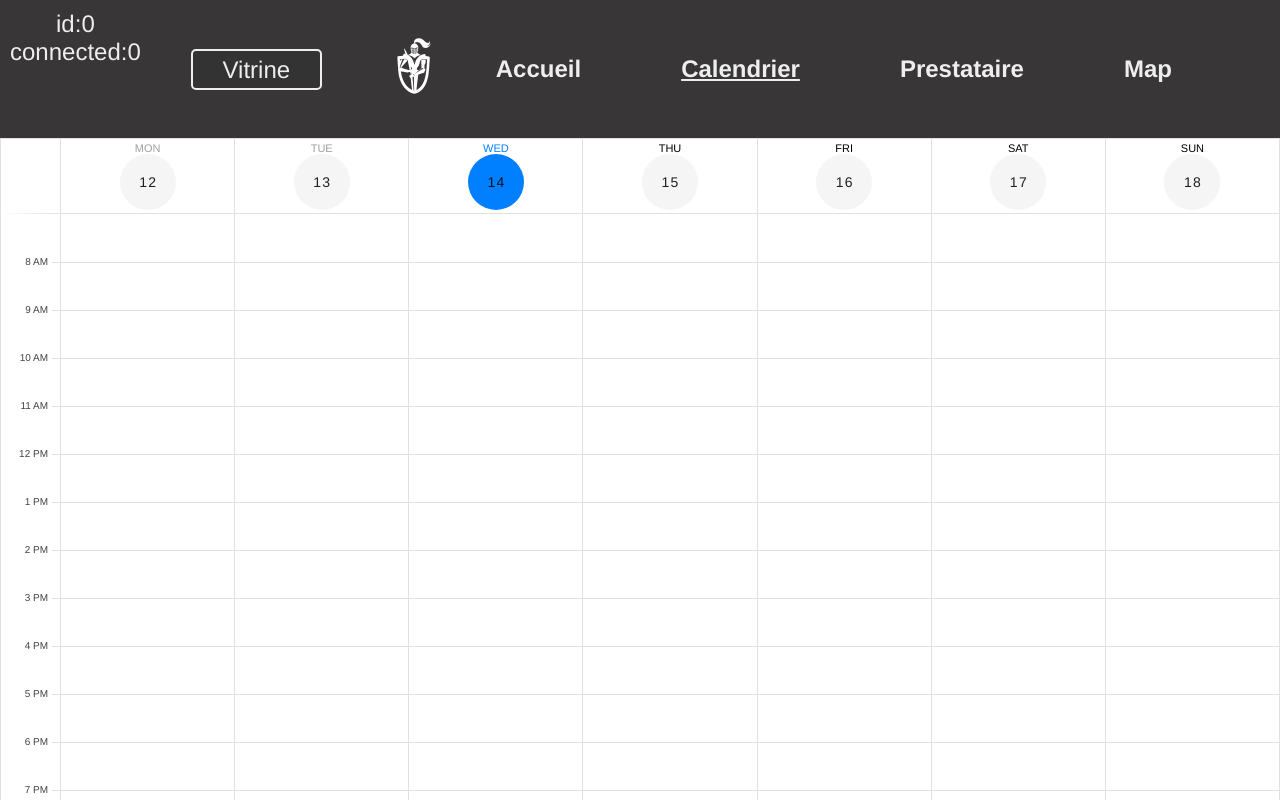
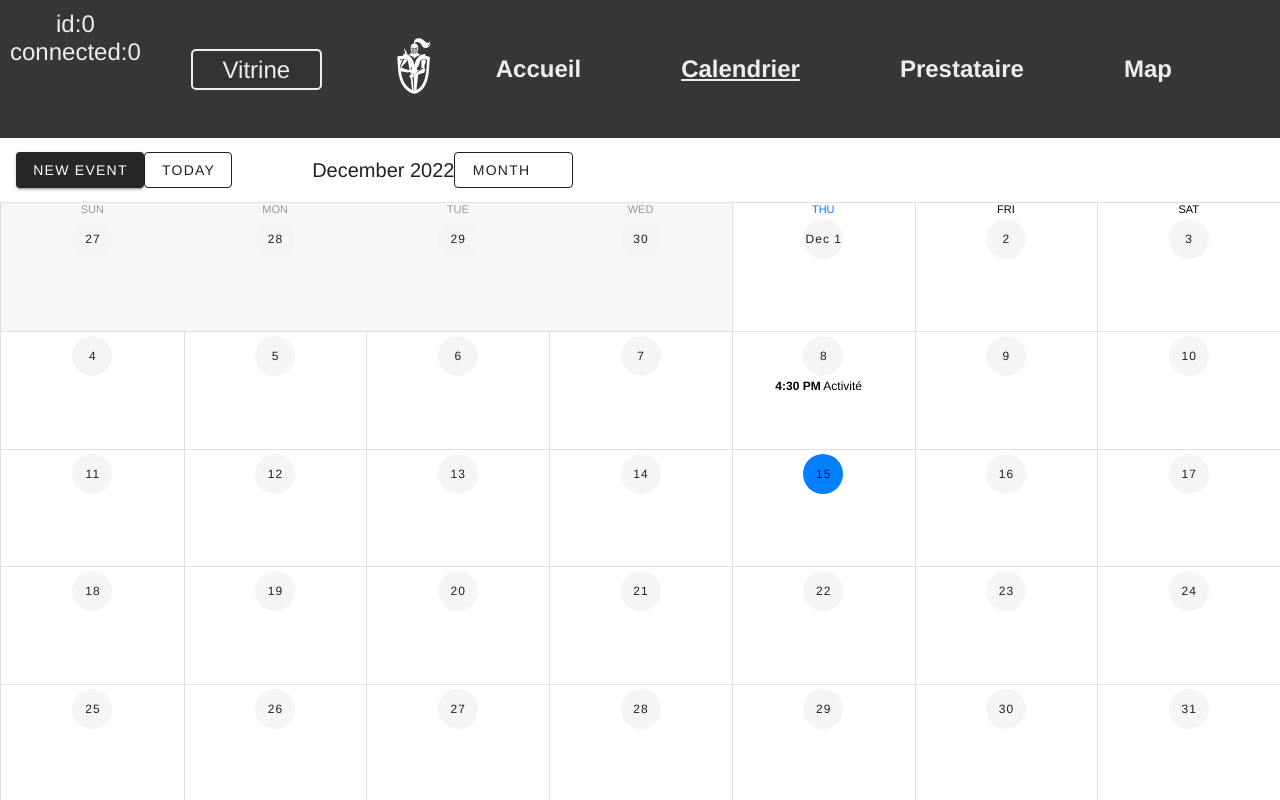
Before and after one commit to ThomasG1raud/saes3_vue, a Vue app: page /calendrier in a window 1280 px wide. Shown: the top 800 px of the page. Built offline with nearby package versions, Linux system fonts and the light colour scheme; the HTML template or start-up script is replaced by a standard one.

Commit message:
add new event in calendar

```diff
--- a/src/store/index.js
+++ b/src/store/index.js
@@ -12,6 +12,24 @@ export default new Vuex.Store({
             "activite",
             "spectacle",
             "restauration"
+        ],
+        allHoraire: [
+            // {
+            //     id: 1,
+            //     start: "2022-12-08 16:30:00",
+            //     time: "2022-12-09 17:30:00",
+            //     title: "Activité"
+            // },
+            {
+                name: "Activité",
+                start: "2022-12-08 16:30:00",
+                end: "2022-12-08 16:30:00",
+                timed: false,
+            }
+            // {
+            //     id: 2,
+            //     date: "2022-12-15 16:30:00"
+            // }
         ],
         admin: {
             email: "admin@gmail.com",
@@ -181,6 +199,10 @@ export default new Vuex.Store({
 
         getLastInsertId: (state) => {
             return state.lastInsertId;
+        },
+
+        getAllHoraire: (state) => {
+            return state.allHoraire;
         }
     },
     mutations: {
--- a/src/views/vitrine/VitrineCalendrierView.vue
+++ b/src/views/vitrine/VitrineCalendrierView.vue
@@ -1,52 +1,308 @@
 <template>
-  <v-row>
+  <v-row class="fill-height">
     <v-col>
-      <v-sheet height="<!--calc(100vh - 120px)-->">
+      <v-sheet height="64">
+        <v-toolbar flat color="white">
+          <v-btn color="primary" dark @click.stop="dialog = true">
+            New Event
+          </v-btn>
+          <v-btn outlined class="mr-4" @click="setToday">
+            Today
+          </v-btn>
+          <v-btn fab text small @click="prev">
+            <v-icon small>mdi-chevron-left</v-icon>
+          </v-btn>
+          <v-btn fab text small @click="next">
+            <v-icon small>mdi-chevron-right</v-icon>
+          </v-btn>
+          <v-toolbar-title>{{ title }}</v-toolbar-title>
+          <div class="flex-grow-1"></div>
+          <v-menu bottom right>
+            <template v-slot:activator="{ on }">
+              <v-btn outlined v-on="on">
+                <span>{{ typeToLabel[type] }}</span>
+                <v-icon right>mdi-menu-down</v-icon>
+              </v-btn>
+            </template>
+            <v-list>
+              <v-list-item @click="type = 'day'">
+                <v-list-item-title>Day</v-list-item-title>
+              </v-list-item>
+              <v-list-item @click="type = 'week'">
+                <v-list-item-title>Week</v-list-item-title>
+              </v-list-item>
+              <v-list-item @click="type = 'month'">
+                <v-list-item-title>Month</v-list-item-title>
+              </v-list-item>
+              <v-list-item @click="type = '4day'">
+                <v-list-item-title>4 days</v-list-item-title>
+              </v-list-item>
+            </v-list>
+          </v-menu>
+        </v-toolbar>
+      </v-sheet>
+
+      <v-dialog v-model="dialog" max-width="500">
+        <v-card>
+          <v-container>
+            <v-form @submit.prevent="addEvent">
+              <v-text-field v-model="name" type="text" label="event name (required)"></v-text-field>
+              <v-text-field v-model="details" type="text" label="detail"></v-text-field>
+              <v-text-field v-model="start" type="date" label="start (required)"></v-text-field>
+              <v-text-field v-model="end" type="date" label="end (required)"></v-text-field>
+              <v-text-field v-model="color" type="color" label="color (click to open color menu)"></v-text-field>
+              <v-btn type="submit" color="primary" class="mr-4" @click.stop="dialog = false">
+                create event
+              </v-btn>
+            </v-form>
+          </v-container>
+        </v-card>
+      </v-dialog>
+
+      <v-dialog v-model="dialogDate" max-width="500">
+        <v-card>
+          <v-container>
+            <v-form @submit.prevent="addEvent">
+              <v-text-field v-model="name" type="text" label="event name (required)"></v-text-field>
+              <v-text-field v-model="details" type="text" label="detail"></v-text-field>
+              <v-text-field v-model="start" type="date" label="start (required)"></v-text-field>
+              <v-text-field v-model="end" type="date" label="end (required)"></v-text-field>
+              <v-text-field v-model="color" type="color" label="color (click to open color menu)"></v-text-field>
+              <v-btn type="submit" color="primary" class="mr-4" @click.stop="dialog = false">
+                create event
+              </v-btn>
+            </v-form>
+          </v-container>
+        </v-card>
+      </v-dialog>
+
+      <v-sheet height="600">
         <v-calendar
             ref="calendar"
-            :now="'2022-12-14 16:30:00'"
+            v-model="focus"
+            color="var(--blue)"
+            :events="events"
+            :event-color="getEventColor"
+            :event-margin-bottom="3"
+            :now="today"
+            :type="type"
+            @click:event="showEvent"
+            @click:more="viewDay"
+            @click:date="setDialogDate"
+            @change="updateRange"
+        ></v-calendar>
+        <v-menu
+            v-model="selectedOpen"
+            :close-on-content-click="false"
+            :activator="selectedElement"
+            offset-x
+        >
+          <!--            full-width-->
+          <v-card color="grey lighten-4" :width="350" flat>
+            <v-toolbar :color="selectedEvent.color" dark>
+              <v-btn @click="deleteEvent(selectedEvent.id)" icon>
+                <v-icon>mdi-delete</v-icon>
+              </v-btn>
+              <v-toolbar-title v-html="selectedEvent.name"></v-toolbar-title>
+              <div class="flex-grow-1"></div>
+            </v-toolbar>
 
-            :weekdays="[1,2,3,4,5,6,0]"
-            :first-interval="8-1"
-            :interval-count="12+2"
-            color="var(--blue)"
-            type="week"
-        >
+            <v-card-text>
+              <form v-if="currentlyEditing !== selectedEvent.id">
+                {{ selectedEvent.details }}
+              </form>
+              <form v-else>
+                <textarea-autosize
+                    v-model="selectedEvent.details"
+                    type="text"
+                    style="width: 100%"
+                    :min-height="100"
+                    placeholder="add note">
+                </textarea-autosize>
+              </form>
+            </v-card-text>
 
-          <template v-slot:day-body="{ date, week }">
-            <div
-                class="v-current-time"
-                :class="{ first: date === week[0].date }"
-                :style="{ top: nowY }"
-            ></div>
-          </template>
-
-        </v-calendar>
-        <!--            :events="events"-->
+            <v-card-actions>
+              <v-btn text color="secondary" @click="selectedOpen = false">
+                close
+              </v-btn>
+              <v-btn v-if="currentlyEditing !== selectedEvent.id" text @click.prevent="editEvent(selectedEvent)">
+                edit
+              </v-btn>
+              <v-btn text v-else type="submit" @click.prevent="updateEvent(selectedEvent)">
+                Save
+              </v-btn>
+            </v-card-actions>
+          </v-card>
+        </v-menu>
       </v-sheet>
     </v-col>
   </v-row>
 </template>
 
 <script>
+import { db } from '@/main'
+import {mapGetters} from "vuex";
 
 export default {
   name: "VitrineCalendrierView",
   data: () => ({
-    // events: ""
+    today: new Date().toISOString().substr(0, 10),
+    focus: new Date().toISOString().substr(0, 10),
+    type: 'month',
+    typeToLabel: {
+      month: 'Month',
+      week: 'Week',
+      day: 'Day',
+      '4day': '4 Days',
+    },
+    name: null,
+    details: null,
+    start: null,
+    end: null,
+    // color: '#1976D2', // default event color
+    color: '#FF0000',
+    currentlyEditing: null,
+    selectedEvent: {},
+    selectedElement: null,
+    selectedOpen: false,
+    events: [],
+    dialog: false,
+    dialogDate: false
   }),
+  mounted () {
+    console.clear()
+    // this.getEvents()
+    this.goStart()
+  },
   computed: {
-    now() {
-      let date = new Date();
-      const d = date.getDate()
-      const m = date.getMonth()
-      const y = date.getFullYear()
-      return `${y}-${m}-${d}`;
+    title () {
+      const { start, end } = this
+      if (!start || !end) {
+        return ''
+      }
+      const startMonth = this.monthFormatter(start)
+      const endMonth = this.monthFormatter(end)
+      const suffixMonth = startMonth === endMonth ? '' : endMonth
+      const startYear = start.year
+      const endYear = end.year
+      const suffixYear = startYear === endYear ? '' : endYear
+      const startDay = start.day + this.nth(start.day)
+      const endDay = end.day + this.nth(end.day)
+      switch (this.type) {
+        case 'month':
+          return `${startMonth} ${startYear}`
+        case 'week':
+        case '4day':
+          return `${startMonth} ${startDay} ${startYear} - ${suffixMonth} ${endDay} ${suffixYear}`
+        case 'day':
+          return `${startMonth} ${startDay} ${startYear}`
+      }
+      return ''
+    },
+    monthFormatter () {
+      return this.$refs.calendar.getFormatter({
+        timeZone: 'UTC', month: 'long',
+      })
+    }
+  },
+  methods: {
+    ...mapGetters(["getAllHoraire"]),
+    goStart() {
+      const allHoraire = this.getAllHoraire();
+      const events = []
+      allHoraire.forEach(horaire => {
+        events.push(horaire)
+      })
+      this.events = events
+    },
+    async getEvents () {
+      let snapshot = await db.collection('calEvent').get()
+      const events = []
+      snapshot.forEach(doc => {
+        let appData = doc.data()
+        appData.id = doc.id
+        events.push(appData)
+      })
+      this.events = events
+    },
+    setDialogDate( { date }) {
+      this.dialogDate = true
+      this.focus = date
+    },
+    viewDay ({ date }) {
+      this.focus = date
+      this.type = 'day'
+    },
+    getEventColor (event) {
+      return event.color
+    },
+    setToday () {
+      this.focus = this.today
+    },
+    prev () {
+      this.$refs.calendar.prev()
+    },
+    next () {
+      this.$refs.calendar.next()
+    },
+    async addEvent () {
+      if (this.name && this.start && this.end) {
+        await db.collection("calEvent").add({
+          name: this.name,
+          details: this.details,
+          start: this.start,
+          end: this.end,
+          color: this.color
+        })
+        this.getEvents()
+        this.name = '',
+            this.details = '',
+            this.start = '',
+            this.end = '',
+            this.color = ''
+      } else {
+        alert('You must enter event name, start, and end time')
+      }
+    },
+    editEvent (ev) {
+      this.currentlyEditing = ev.id
+    },
+    async updateEvent (ev) {
+      await db.collection('calEvent').doc(this.currentlyEditing).update({
+        details: ev.details
+      })
+      this.selectedOpen = false,
+          this.currentlyEditing = null
+    },
+    async deleteEvent (ev) {
+      await db.collection("calEvent").doc(ev).delete()
+      this.selectedOpen = false,
+          this.getEvents()
+    },
+    showEvent ({ nativeEvent, event }) {
+      const open = () => {
+        this.selectedEvent = event
+        this.selectedElement = nativeEvent.target
+        setTimeout(() => this.selectedOpen = true, 10)
+      }
+      if (this.selectedOpen) {
+        this.selectedOpen = false
+        setTimeout(open, 10)
+      } else {
+        open()
+      }
+      nativeEvent.stopPropagation()
+    },
+    updateRange ({ start, end }) {
+      this.start = start
+      this.end = end
+    },
+    nth (d) {
+      return d > 3 && d < 21
+          ? 'th'
+          : ['th', 'st', 'nd', 'rd', 'th', 'th', 'th', 'th', 'th', 'th'][d % 10]
     }
   }
 }
 </script>
-
-<style scoped>
-
-</style>
```
